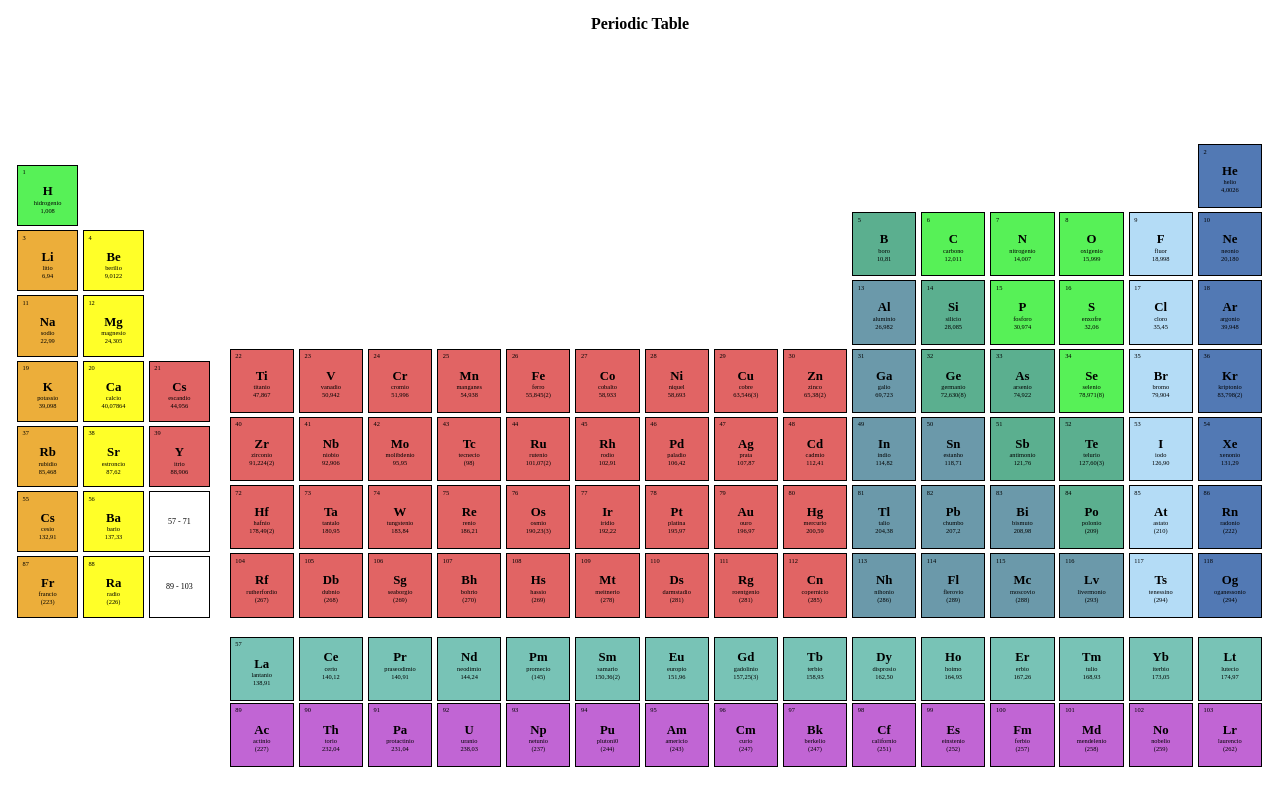
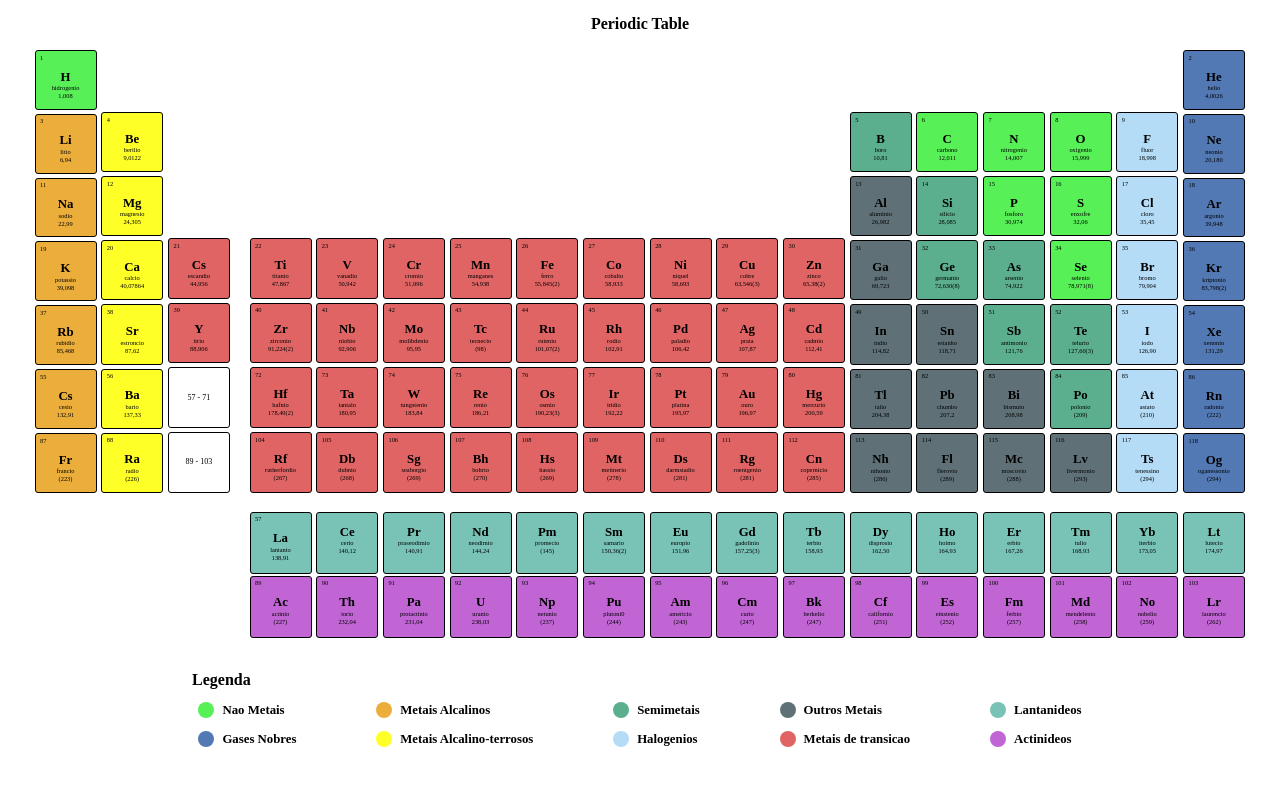
Before and after one commit to Luizcontes/atos-front_end-tabela_periodica, a plain HTML site: page index.html in a window 1280 px wide. Shown: the top 803 px of the page. Drawn offline with Linux system fonts and the light colour scheme.

Commit message:
feat: legend add, layout bug fixed

```diff
--- a/index.css
+++ b/index.css
@@ -17,13 +17,14 @@ body {
 .main {
     display: flex;
     justify-content: center;
-    height: calc(100vh - 3rem);
+    height: calc(80vh - 3rem);
     min-height: 500px;
     min-width: 1040px;
     margin: 0 15px;
 }
 
-.main__left, .main__right {
+.main__left,
+.main__right {
     display: flex;
     flex-direction: column;
     height: 100%;
@@ -36,17 +37,19 @@ body {
 }
 
 .main__right {
-    width: 84%;
+    width: 80%;
 }
 
-.main__left--top, .main__right--top {
+.main__left--top,
+.main__right--top {
     display: flex;
     flex-grow: 78;
     height: 78%;
     width: 100%;
 }
 
-.main__left--bottom, .main__right--bottom {
+.main__left--bottom,
+.main__right--bottom {
     display: flex;
     flex-grow: 22;
     justify-content: flex-start;
@@ -54,7 +57,8 @@ body {
     width: 100%
 }
 
-.main__left--top .column, .main__right--top .column {
+.main__left--top .column,
+.main__right--top .column {
     display: flex;
     flex-direction: column;
     justify-content: flex-end;
@@ -65,7 +69,8 @@ body {
     width: 100%;
 }
 
-.main__left--bottom .column, .main__right--bottom .column {
+.main__left--bottom .column,
+.main__right--bottom .column {
     width: 100%;
 }
 
@@ -73,6 +78,7 @@ body {
     display: flex;
     flex-direction: column;
     border: solid 1px black;
+    border-radius: 3px;
     align-items: center;
 
     min-width: 30px;
@@ -82,6 +88,14 @@ body {
 
     width: 90%;
     aspect-ratio: 1 /1;
+
+    transition: .5s ease-in-out;
+}
+
+.cell:hover {
+    background: var(--c);
+    cursor: pointer;
+    transform: scale(1.5) translate(15px, -15px);
 }
 
 .cell a {
@@ -135,44 +149,63 @@ body {
     border: none;
 }
 
+.no_border:hover {
+    cursor: initial;
+}
+
+.no_hover:hover {
+    transform: translate(0,0) scale(1);
+    cursor: initial;
+}
+
 .verde {
-    background-color: rgb(87, 241, 87);
+    background-color: rgb(87, 240, 87);
+    --c: rgb(67, 140, 67);
 }
 
 .laranja {
     background: rgb(236, 174, 58);
+    --c: rgb(196, 145, 51);
 }
 
 .amarelo {
     background-color: rgba(255, 255, 0, 0.842);
+    --c: rgb(198, 198, 0);
 }
 
 .vermelho {
     background-color: rgb(225, 100, 100);
+    --c: rgb(187, 80, 80);
 }
 
 .azul {
-    background-color: rgb(107, 153, 170);
+    background-color: rgb(95, 113, 119);
+    --c: rgb(59, 70, 74);
 }
 
 .verde_escuro {
     background-color: rgb(91, 175, 143);
+    --c: rgb(91, 175, 143);
 }
 
 .azul_claro {
     background-color: rgb(180, 220, 246);
+    --c: rgb(136, 164, 183);
 }
 
 .super_azul {
     background-color: rgb(82, 121, 180);
+    --c: rgb(62, 92, 137);
 }
 
 .verde_clarinho {
     background-color: rgb(120, 195, 182);
+    --c: rgb(95, 154, 144);
 }
 
 .roxo {
     background-color: rgb(193, 101, 212);
+    --c: rgb(151, 78, 165);
 }
 
 .range {
@@ -186,6 +219,49 @@ body {
     border-radius: 5px;
 }
 
+.legend {
+    height: 13vh;
+    width: 70vw;
+    margin: 3vh auto;
+    padding: .5rem;
+    font-weight: bolder;
+}
+
+.legend__column {
+    display: flex;
+    flex-direction: column;
+    justify-content: space-between;
+}
+
+.legend__row {
+    display: flex;
+    justify-content: space-between;
+    margin-top: .5rem;
+}
+
+.legend__column--item {
+    display: flex;
+    margin: .4rem;
+}
+
+.legend__column--color {
+    margin-right: .5rem;
+    width: 1rem;
+    height: 1rem;
+    border-radius: 50%;
+}
+
+.legend__column--item p {
+    font-size: .8rem;
+    align-self: center;
+}
+
+.legend__square {
+    display: flex;
+    /* height: 70%; */
+    border: solid 1px;
+}
+
 .information p {
     padding: .2rem;
 }
--- a/index.html
+++ b/index.html
@@ -182,8 +182,8 @@
                             </div>
                         </a>
                     </div>
-                    <div class="cell range">57 - 71</div>
-                    <div class="cell range">89 - 103</div>
+                    <div class="cell range no_hover">57 - 71</div>
+                    <div class="cell range no_hover">89 - 103</div>
                 </div>
             </div>
             <div class="main__left--bottom">
@@ -1332,7 +1332,70 @@
 
             </div>
         </div>
+
+
     </div>
+    <div class="legend">
+        <p>Legenda</p>
+        <div class="legend__row">
+            <div class="legend__column">
+                <div class="legend__column--item">
+                    <div class="legend__column--color verde"></div>
+                    <p>Nao Metais</p>
+                </div>
+                <div class="legend__column--item">
+                    <div class="legend__column--color super_azul"></div>
+                    <p>Gases Nobres</p>
+                </div>
+            </div>
+            <div class="legend__column">
+                <div class="legend__column--item">
+                    <div class="legend__column--color laranja"></div>
+                    <p>Metais Alcalinos</p>
+                </div>
+                <div class="legend__column--item">
+                    <div class="legend__column--color amarelo"></div>
+                    <p>Metais Alcalino-terrosos</p>
+                </div>
+
+            </div>
+            <div class="legend__column">
+                <div class="legend__column--item">
+                    <div class="legend__column--color verde_escuro"></div>
+                    <p>Semimetais</p>
+                </div>
+                <div class="legend__column--item">
+                    <div class="legend__column--color azul_claro"></div>
+                    <p>Halogenios</p>
+                </div>
+
+            </div>
+            <div class="legend__column">
+                <div class="legend__column--item">
+                    <div class="legend__column--color azul"></div>
+                    <p>Outros Metais</p>
+                </div>
+                <div class="legend__column--item">
+                    <div class="legend__column--color vermelho"></div>
+                    <p>Metais de transicao</p>
+                </div>
+
+            </div>
+            <div class="legend__column">
+                <div class="legend__column--item">
+                    <div class="legend__column--color verde_clarinho"></div>
+                    <p>Lantanideos</p>
+                </div>
+                <div class="legend__column--item">
+                    <div class="legend__column--color roxo"></div>
+                    <p>Actinideos</p>
+                </div>
+
+            </div>
+        </div>
+    </div>
+
+    <!-- INFORMATION LIST -->
     <div class="information">
         <div class="detail verde">
             <a id="H" href="#periodic_table" title="Get back to the table">
```
